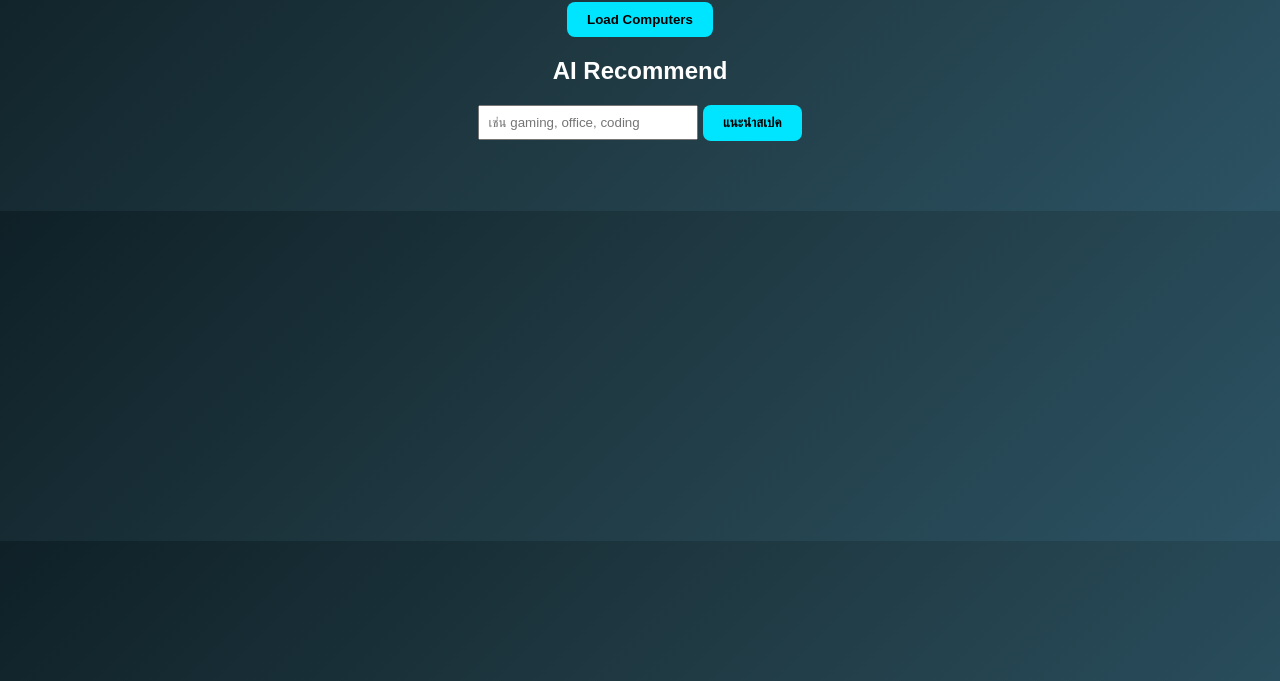
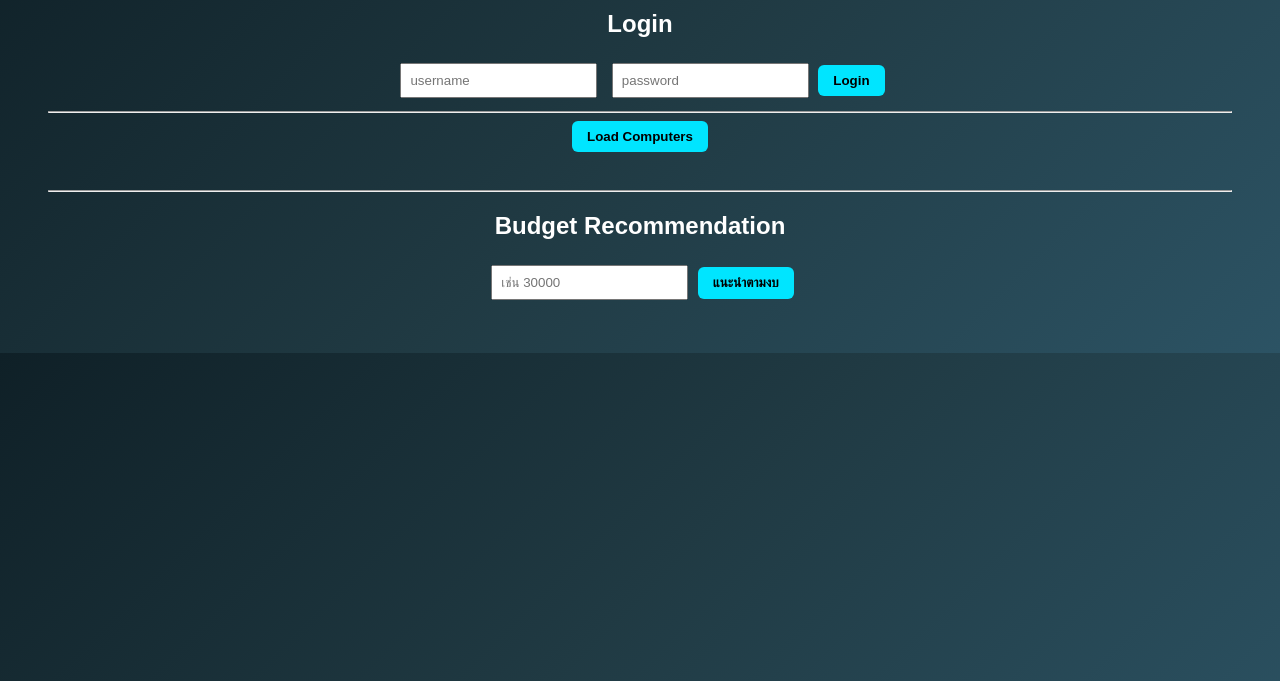
Before and after one commit to sakkayarikka-cmd/computer-spec-api, a website: page index.html in a window 1280 px wide. Shown: the part 119-800 px from the top of the page. Drawn offline with Linux system fonts and the light colour scheme.

```diff
--- a/index.html
+++ b/index.html
@@ -8,13 +8,17 @@
       background: linear-gradient(135deg,#0f2027,#203a43,#2c5364);
       color: white;
       text-align: center;
-      margin: 0;
       padding: 40px;
     }
 
+    input {
+      padding: 8px;
+      margin: 5px;
+    }
+
     button {
-      padding: 10px 20px;
-      border-radius: 8px;
+      padding: 8px 15px;
+      border-radius: 6px;
       border: none;
       cursor: pointer;
       background: #00e5ff;
@@ -22,11 +26,11 @@
     }
 
     .container {
-      margin-top: 30px;
       display: flex;
       flex-wrap: wrap;
       justify-content: center;
       gap: 20px;
+      margin-top: 30px;
     }
 
     .card {
@@ -61,25 +65,33 @@
       padding: 20px;
       border-radius: 15px;
     }
-
-    input {
-      padding: 8px;
-      width: 200px;
-    }
   </style>
 </head>
 <body>
 
-<h1>🤖 Smart Computer Spec AI</h1>
+<h1>🤖 Smart Computer Spec System</h1>
 
+<!-- LOGIN -->
+<h2>Login</h2>
+<input id="user" placeholder="username">
+<input id="pass" type="password" placeholder="password">
+<button onclick="login()">Login</button>
+
+<hr>
+
+<!-- โหลดเครื่อง -->
 <button onclick="loadComputers()">Load Computers</button>
-
-<h2>AI Recommend</h2>
-<input id="useInput" placeholder="เช่น gaming, office, coding">
-<button onclick="recommend()">แนะนำสเปค</button>
 
 <div class="container" id="result"></div>
 
+<hr>
+
+<!-- งบประมาณ -->
+<h2>Budget Recommendation</h2>
+<input id="budgetInput" placeholder="เช่น 30000">
+<button onclick="recommendBudget()">แนะนำตามงบ</button>
+
+<!-- Modal -->
 <div id="modal">
   <div id="modalContent">
     <div id="detail"></div>
@@ -89,28 +101,30 @@
 
 <script>
 
+let allComputers = [];
+
 async function loadComputers(){
   const res = await fetch('/api/spec');
   const data = await res.json();
+
+  allComputers = data;
 
   const container = document.getElementById('result');
   container.innerHTML = '';
 
   data.forEach(pc => {
     container.innerHTML += `
-      <div class="card" onclick="showDetail(${pc.id})">
+      <div class="card" onclick="showDetail('${pc._id}')">
         <h3>${pc.name}</h3>
         <p>${pc.cpu}</p>
-        <p>${pc.ram}</p>
+        <p><b>ราคา:</b> ${pc.price} บาท</p>
       </div>
     `;
   });
-
-  window.allComputers = data;
 }
 
 function showDetail(id){
-  const pc = window.allComputers.find(x => x.id === id);
+  const pc = allComputers.find(x => x._id === id);
 
   document.getElementById('detail').innerHTML = `
     <h2>${pc.name}</h2>
@@ -119,6 +133,7 @@
     <p><b>Storage:</b> ${pc.storage}</p>
     <p><b>GPU:</b> ${pc.gpu}</p>
     <p><b>OS:</b> ${pc.os}</p>
+    <p><b>ราคา:</b> ${pc.price} บาท</p>
   `;
 
   document.getElementById('modal').style.display = 'block';
@@ -128,17 +143,30 @@
   document.getElementById('modal').style.display = 'none';
 }
 
-async function recommend(){
-  const use = document.getElementById('useInput').value;
-
-  const res = await fetch('/api/spec?use=' + use);
+async function recommendBudget(){
+  const budget = document.getElementById("budgetInput").value;
+  const res = await fetch('/api/spec?budget=' + budget);
   const data = await res.json();
 
-  if(data.recommendation){
-    showDetail(data.recommendation.id);
-  }else{
-    alert("ไม่พบคำแนะนำ");
+  if(data.length > 0){
+    showDetail(data[0]._id);
+  } else {
+    alert("ไม่พบเครื่องในงบนี้");
   }
+}
+
+async function login(){
+  const username = document.getElementById("user").value;
+  const password = document.getElementById("pass").value;
+
+  const res = await fetch('/api/login', {
+    method: 'POST',
+    headers: { 'Content-Type': 'application/json' },
+    body: JSON.stringify({ username, password })
+  });
+
+  const data = await res.json();
+  alert(data.message);
 }
 
 </script>
```
Also changed, not shown: package.json (+4 -9 lines), api/login.js (added), vercel.json (added).
